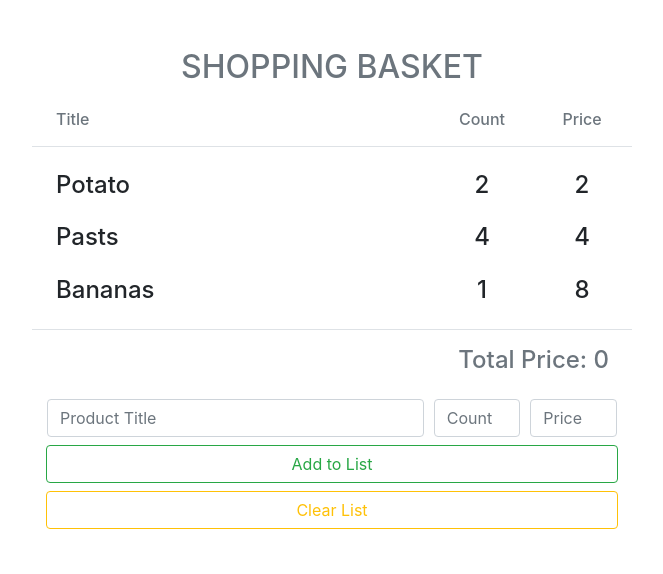
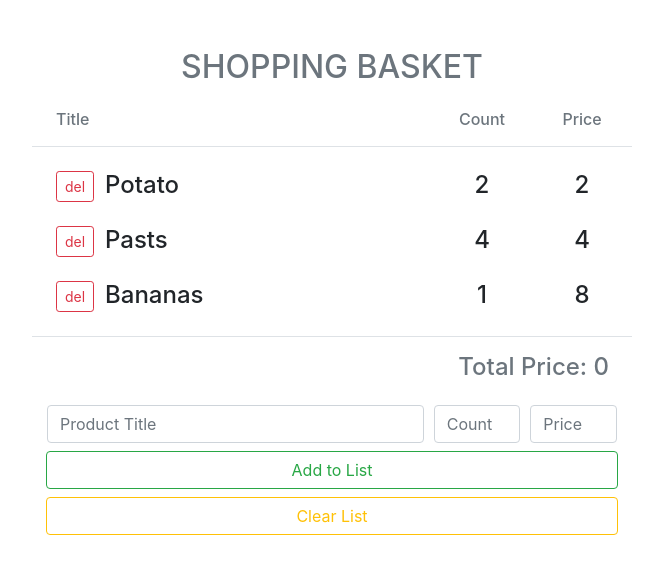
Before and after one commit to slvDev/shopping-basket, a React (Create React App) app: page / in a window 1280 px wide. Shown: the top 574 px of the page, without its empty margins (308-971 px from the left). Built offline with nearby package versions, Linux system fonts and the light colour scheme.

Commit message:
Add delete product button and handleDeleteProduct

```diff
--- a/src/Components/App.js
+++ b/src/Components/App.js
@@ -54,11 +54,23 @@ class App extends Component {
         })
     }
 
+    handleDeleteProduct = (id) => {
+        console.log(id)
+        this.setState( prevState => {
+            return {
+                products: prevState.products.filter( p => p.id !== id)
+            }
+        })
+    }
+
     render() {
         return (
             <div className="container mt-5">
                 <Header />
-                <ProductList products={this.state.products} />
+                <ProductList
+                    products={this.state.products}
+                    deleteProduct={this.handleDeleteProduct}
+                />
                 <Footer />
                 <AddProductForm
                     addProduct={this.handleAddProduct}
--- a/src/Components/Product.js
+++ b/src/Components/Product.js
@@ -1,16 +1,25 @@
 import React from 'react'
 
 const Product = (props) => {
+    const {
+        name,
+        count,
+        price,
+        id,
+        deleteProduct } = props
     return (
         <div className="row my-4 h4 text-center">
-            <div className="col pl-4 text-left">
-                {props.name}
+            <div className="col-1 pl-4">
+                <button className="btn btn-outline-danger btn-sm" onClick={ () => deleteProduct(id)}>del</button>
+            </div>
+            <div className="col ml-2 text-left">
+                {name}
             </div>
             <div className="col-2">
-                {props.count}
+                {count}
             </div>
             <div className="col-2">
-                {props.price}
+                {price}
             </div>
         </div>
     )
--- a/src/Components/ProductList.js
+++ b/src/Components/ProductList.js
@@ -4,12 +4,14 @@ import Product from './Product'
 const ProductList = (props) => {
     return(
         <React.Fragment>
-            {props.products.map( p =>
+            {props.products.map( (product, index) =>
                 <Product
-                    name={p.name}
-                    count={p.count}
-                    price={p.price}
-                    key={p.id.toString()}
+                    key={product.id.toString()}
+                    name={product.name}
+                    count={product.count}
+                    price={product.price}
+                    id={product.id}
+                    deleteProduct={props.deleteProduct}
                 />
             )}
         </React.Fragment>
```
